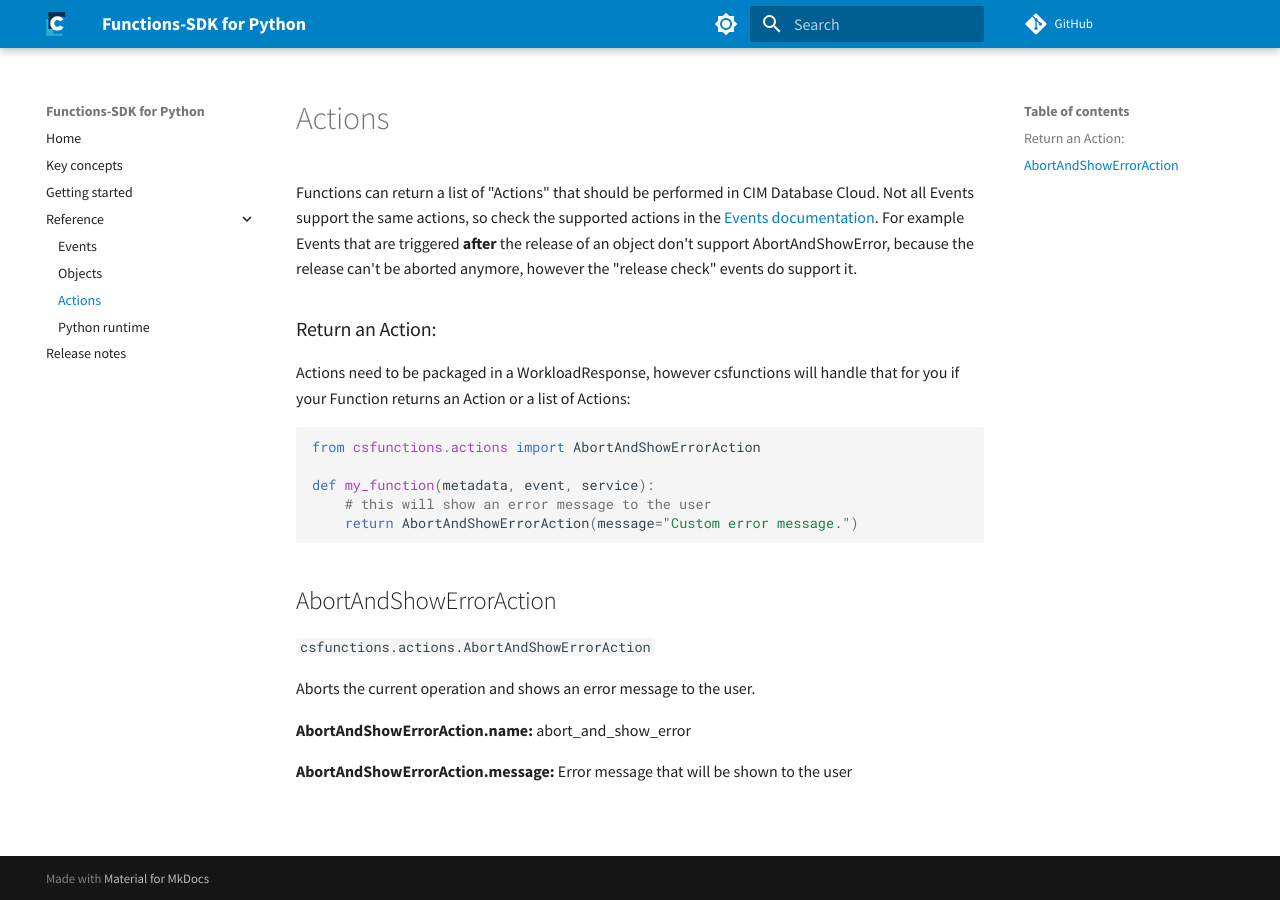
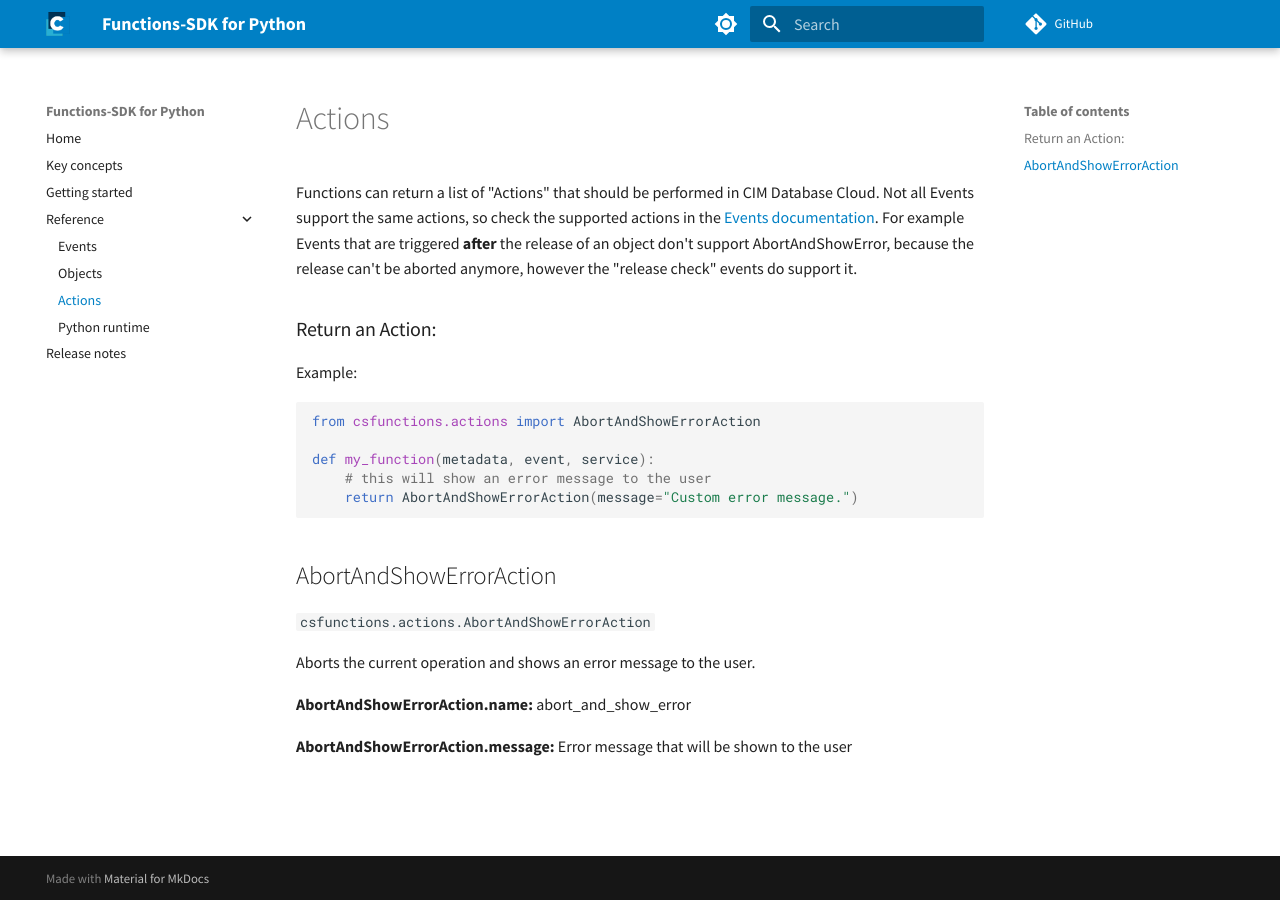
Before and after one commit to cslab/functions-sdk-python, an MkDocs documentation site: the page built from docs/reference/actions.md, in a window 1280 px wide. Built offline with MkDocs 1.6.1 and Material for MkDocs 9.7.7, drawn with Linux system fonts in a browser that asks for light colours; comment, search, counter and statistics services are not loaded.

Commit message:
remove mentioning workloadresponse

````diff
--- a/docs/reference/actions.md
+++ b/docs/reference/actions.md
@@ -2,7 +2,7 @@ Functions can return a list of "Actions" that should be performed in CIM Databas
 
 ### Return an Action:
 
-Actions need to be packaged in a WorkloadResponse, however csfunctions will handle that for you if your Function returns an Action or a list of Actions:
+Example:
 
 ```python
 from csfunctions.actions import AbortAndShowErrorAction
````
